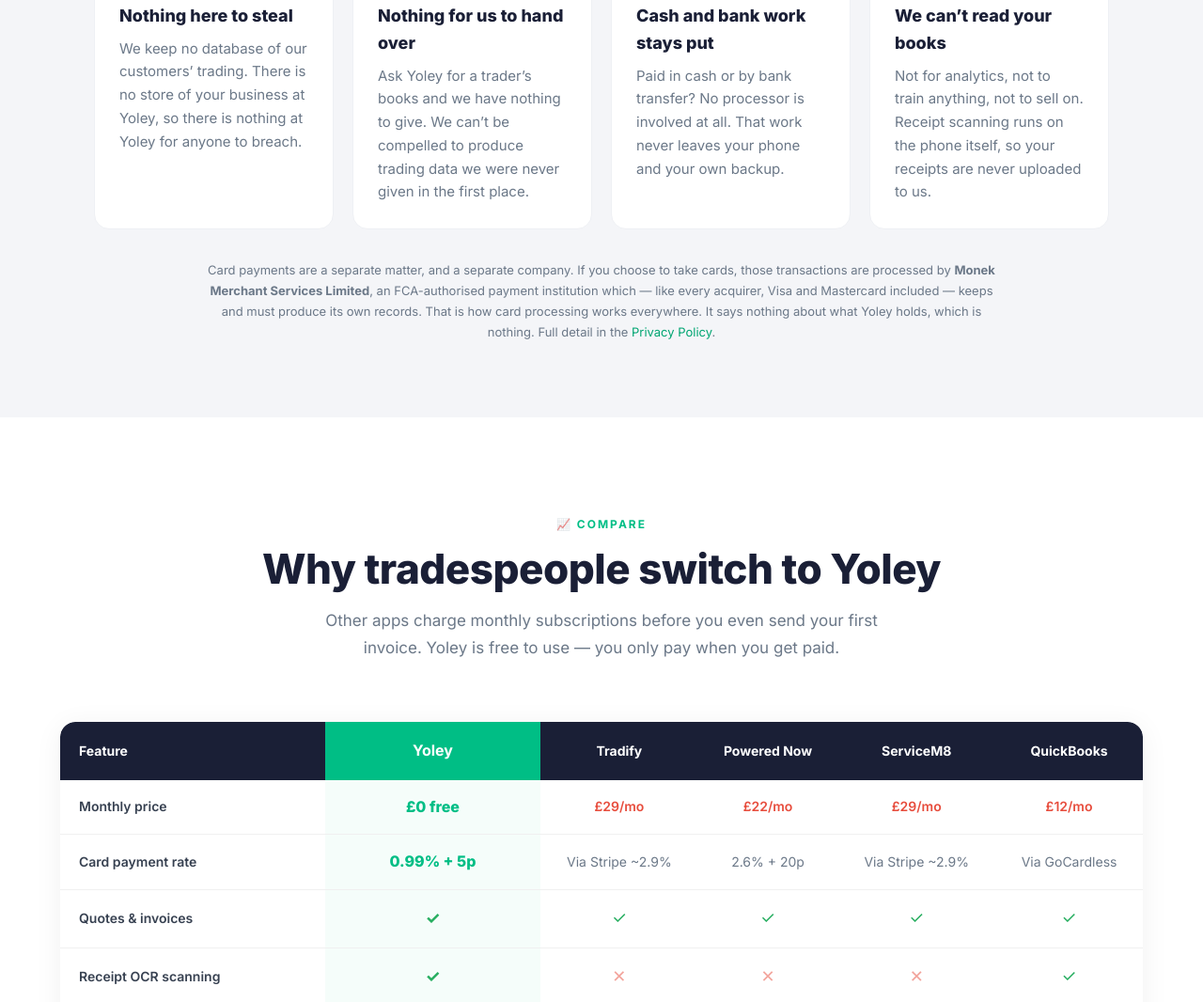
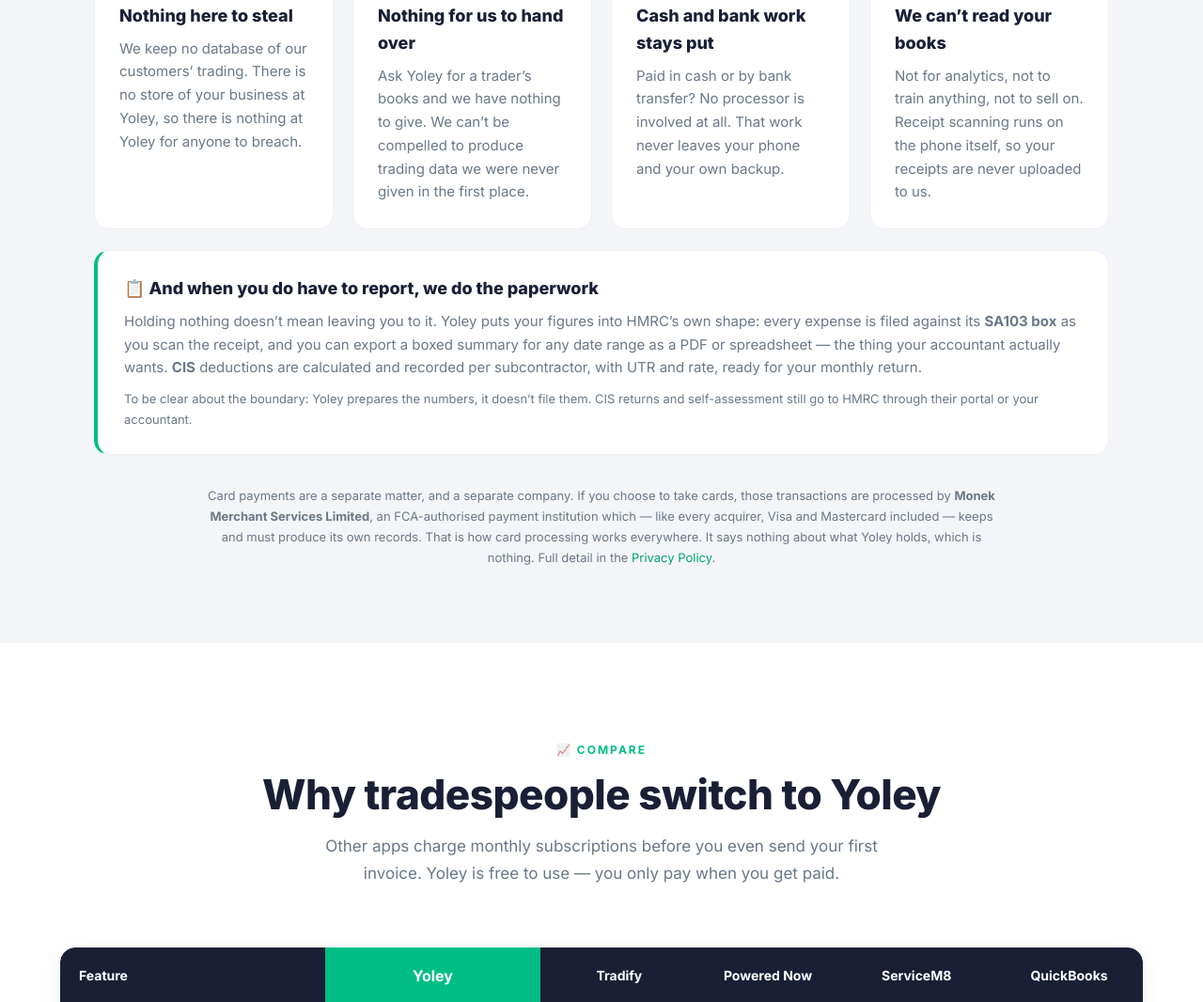
Before and after one commit to milescarroll-yoley/yoley-website, a plain HTML site: page index.html in a window 1280 px wide. Shown: the part 4770-5836 px from the top of the page at 94% size. Drawn offline with Linux system fonts and the light colour scheme.

Commit message:
Add HMRC-format reporting panel to the data section

```diff
--- a/index.html
+++ b/index.html
@@ -341,6 +341,11 @@
           <h3 style="font-size:18px; font-weight:800; color:var(--navy); margin-bottom:8px;">We can&rsquo;t read your books</h3>
           <p style="font-size:15px; line-height:1.65; color:var(--mid-text);">Not for analytics, not to train anything, not to sell on. Receipt scanning runs on the phone itself, so your receipts are never uploaded to us.</p>
         </div>
+      </div>
+      <div class="reveal" style="max-width:1080px; margin:22px auto 0; background:#fff; border:1px solid #eef0f4; border-left:4px solid var(--teal); border-radius:16px; padding:26px 28px;">
+        <h3 style="font-size:18px; font-weight:800; color:var(--navy); margin-bottom:8px;">&#128203; And when you do have to report, we do the paperwork</h3>
+        <p style="font-size:15px; line-height:1.65; color:var(--mid-text); margin-bottom:10px;">Holding nothing doesn&rsquo;t mean leaving you to it. Yoley puts your figures into HMRC&rsquo;s own shape: every expense is filed against its <strong>SA103 box</strong> as you scan the receipt, and you can export a boxed summary for any date range as a PDF or spreadsheet &mdash; the thing your accountant actually wants. <strong>CIS</strong> deductions are calculated and recorded per subcontractor, with UTR and rate, ready for your monthly return.</p>
+        <p style="font-size:13px; line-height:1.65; color:var(--mid-text);">To be clear about the boundary: Yoley prepares the numbers, it doesn&rsquo;t file them. CIS returns and self-assessment still go to HMRC through their portal or your accountant.</p>
       </div>
       <p style="max-width:840px; margin:32px auto 0; text-align:center; font-size:13px; line-height:1.7; color:var(--mid-text);">Card payments are a separate matter, and a separate company. If you choose to take cards, those transactions are processed by <strong>Monek Merchant Services Limited</strong>, an FCA-authorised payment institution which &mdash; like every acquirer, Visa and Mastercard included &mdash; keeps and must produce its own records. That is how card processing works everywhere. It says nothing about what Yoley holds, which is nothing. Full detail in the <a href="privacy-policy.html" style="color:var(--teal-dark);">Privacy Policy</a>.</p>
     </div>
```
